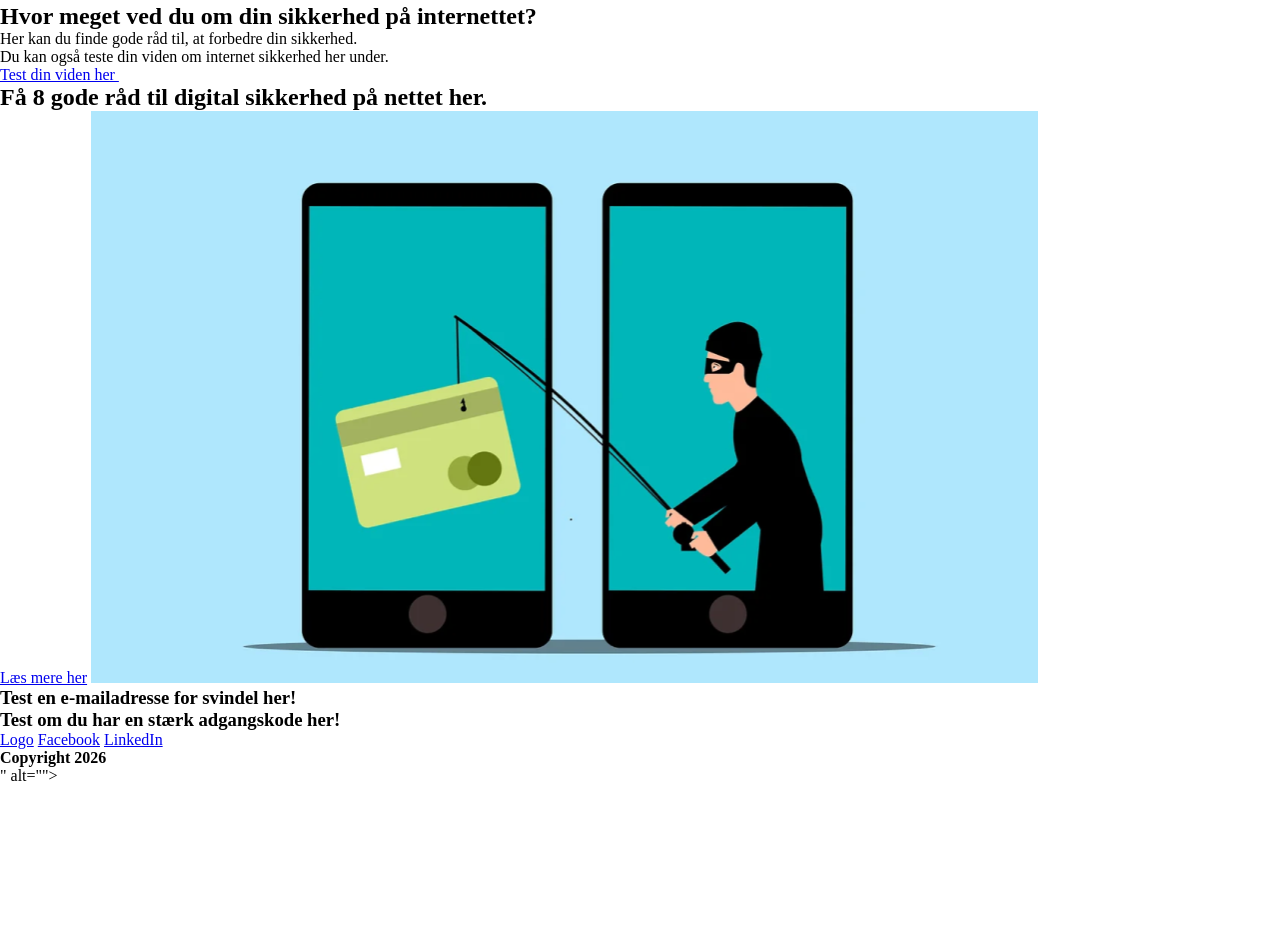
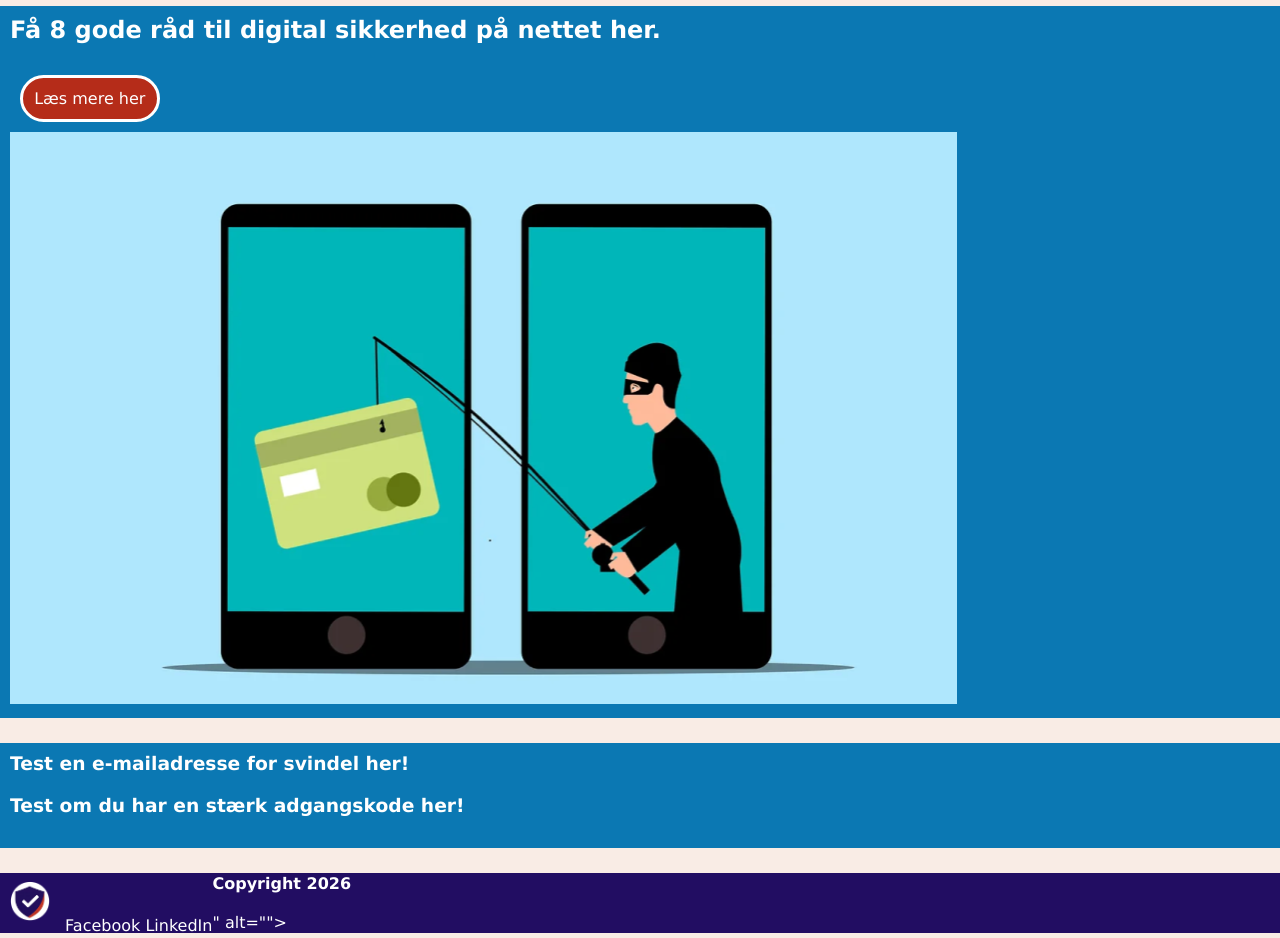
Before and after one commit to Theras-01/digitale-rettigheder-og-online-liv, a plain HTML site: page index.html in a window 1280 px wide. Shown: the part 1045-1983 px from the top of the page. Before the commit the page ends 1830 px from the top, so only its background shows below. Drawn offline with Linux system fonts and the light colour scheme.

Commit message:
Implementeret css elementer (ikke færdig)

```diff
--- a/css/style.css
+++ b/css/style.css
@@ -2,3 +2,112 @@
     box-sizing: border-box;
     margin: 0;
 }
+
+.container {
+    background-color: #f9ece5;
+    font-family: Verdana, Geneva, Tahoma, sans-serif;
+    display: grid;
+    grid-template-columns: repeat(2, 1fr);
+    grid-auto-rows: minmax(100px, auto);
+}
+
+
+/*Overall elementer*/
+
+a {
+    color: white;
+    text-decoration: none;
+}
+
+a:hover {
+    text-decoration: underline;
+}
+
+img {
+    max-width: 100%;
+    grid-column: 1/3
+}
+
+.logo {
+    width: 60px;
+    padding: 10px;
+}
+
+h1, h2, h3, h4 {
+    line-height: 1.2;
+    padding-bottom: 20px;
+}
+
+p {
+    line-height: 1.5;
+    padding-bottom: 20px;
+}
+
+
+/*Indhold*/
+
+header {
+    background-color: #220d62;
+    color: white;
+    height: 60px;
+    grid-column: 1/3;
+    display: flex;
+    align-items: center;
+}
+
+main {
+    display: grid;
+    grid-column: 1/3;
+    gap: 25px;
+}
+
+.boks-1 {
+    background-color: #0b78b3;
+    color: white;
+    grid-column: 1/3;
+    padding: 10px;
+}
+
+.cta-knap-1 {
+    background-color: #b52c19;
+    border-radius: 25px;
+    padding: .7em;
+    display: flex;
+    width: 175px;
+    margin: 10px;
+    border-style: solid;
+}
+
+.boks-2 {
+    background-color: #0b78b3;
+    color: white;
+    grid-column: 1/3;
+    padding: 10px;
+}
+
+.cta-knap-2 {
+    background-color: #b52c19;
+    border-radius: 25px;
+    padding: .7em;
+    display: flex;
+    width: 140px;
+    margin: 10px;
+    border-style: solid;
+}
+
+.boks-3 {
+    background-color: #0b78b3;
+    color: white;
+    grid-column: 1/3;
+    padding: 10px;
+    margin-bottom: 25px;
+}
+
+footer {
+    background-color: #220d62;
+    color: white;
+    height: 60px;
+    grid-column: 1/3;
+    display: flex;
+    align-items: center;
+}
--- a/index.html
+++ b/index.html
@@ -6,10 +6,12 @@
     <title>Forside</title>
     <link rel="stylesheet" href="/css/style.css">
 </head>
+
 <body>
+    <div class="container">
         <header>
             <a href="/index.html">
-            <img src="/img/logo.png" alt="Logo">
+                <img class="logo" src="/img/logo-forenklet.png" alt="Logo">
             </a>
             <nav>
                 <ul>
@@ -18,41 +20,38 @@
                 </ul>
             </nav>
         </header>
+
     <main>
-        <section>
         <img src="/img/dame-ved-computer.png" alt="Dame ved computer">
         <div class="boks-1">
             <h1>Hvor meget ved du om din sikkerhed på internettet?</h1>
             <p>Her kan du finde gode råd til, at forbedre din sikkerhed.</p>
             <p>Du kan også teste din viden om internet sikkerhed her under.</p>
-                <a class="cta-knap" href="#">Test din viden her <img src="" alt=""></a> <!--pil inde i CTA-->
+            <a class="cta-knap-1" href="#">Test din viden her <img src="" alt=""></a> <!--pil inde i CTA-->
         </div>
-        </section>
 
         <div class="boks-2">
             <h2>Få 8 gode råd til digital sikkerhed på nettet her.</h2>
-            <a class="cta-knap" href="#">Læs mere her</a> <!--pil inde i CTA + linker til sikkerhedsråd siden-->
+            <a class="cta-knap-2" href="/sikkerhedsråd.html">Læs mere her</a> <!--pil inde i CTA + linker til sikkerhedsråd siden-->
             <img src="/img/svindler.png" alt="Tyv stjæler kredit kort">
         </div>
 
         <div class="boks-3">
-            <section>
             <h3>Test en e-mailadresse for svindel her!</h3>
             <!--indtastningsfelt "navn@eksempel.dk"-->
             <!--CTA knap "Test"-->
-            </section>
 
-            <section>
             <h3>Test om du har en stærk adgangskode her!</h3>
             <!--indtastningsfelt "eksempel1234"-->
             <!--CTA knap "Test"-->
-            </section>
         </div>
     </main>
 
         <footer>
             <div class="footer-venstre">
-            <a href="/index.html">Logo</a>
+                <a href="/index.html">
+                    <img class="logo" src="/img/logo-forenklet.png" alt="">
+                </a>
                 <a href="#">Facebook</a>
                 <a href="#">LinkedIn</a>
             </div>
@@ -62,5 +61,6 @@
                 <img src=""></i>" alt=""> <!--copyright ikon-->
             </div>
         </footer>
+    </div>
 </body>
 </html>
```
Also changed, not shown: img/logo-forenklet.png (added). Lines whose indentation alone changed are shown as unchanged.
